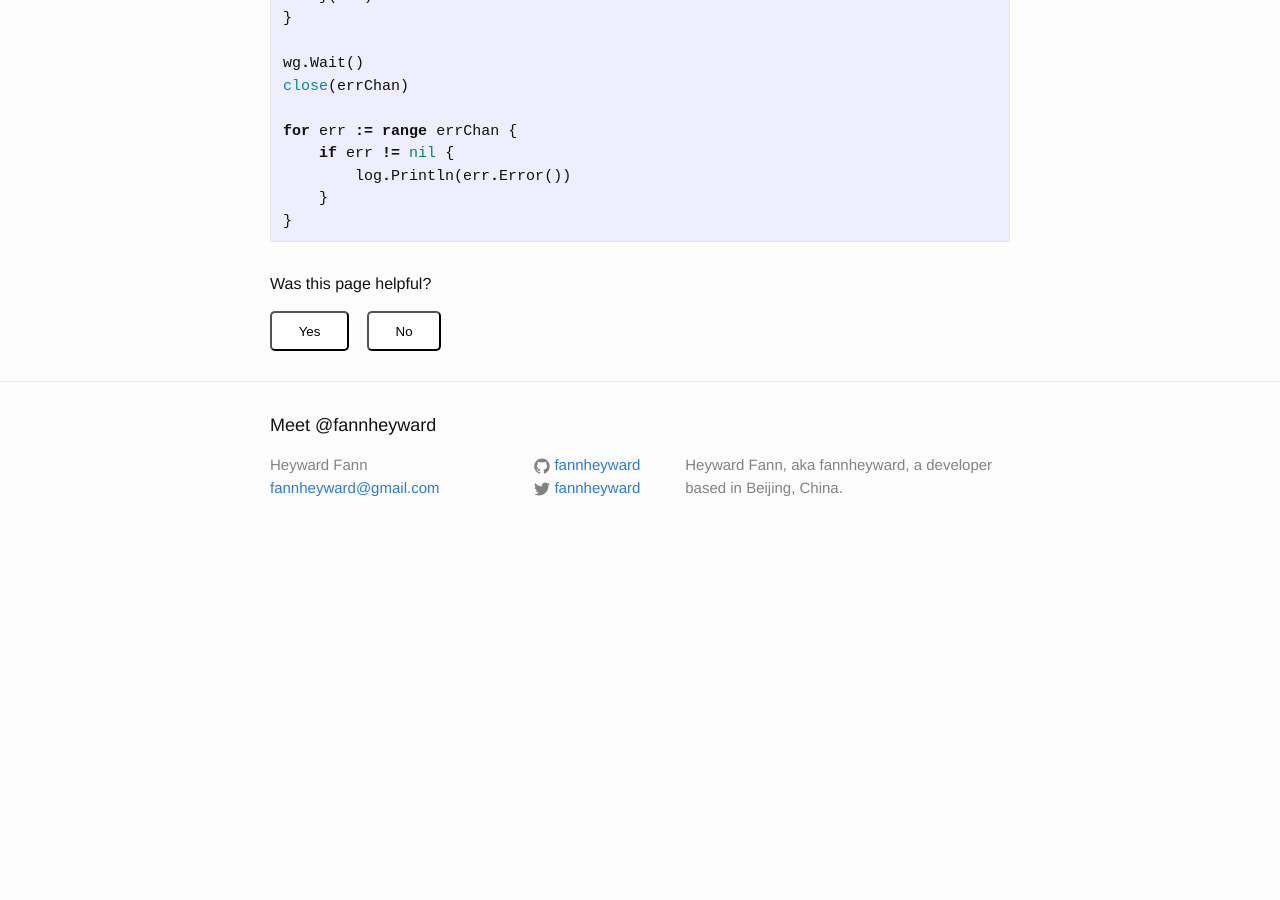
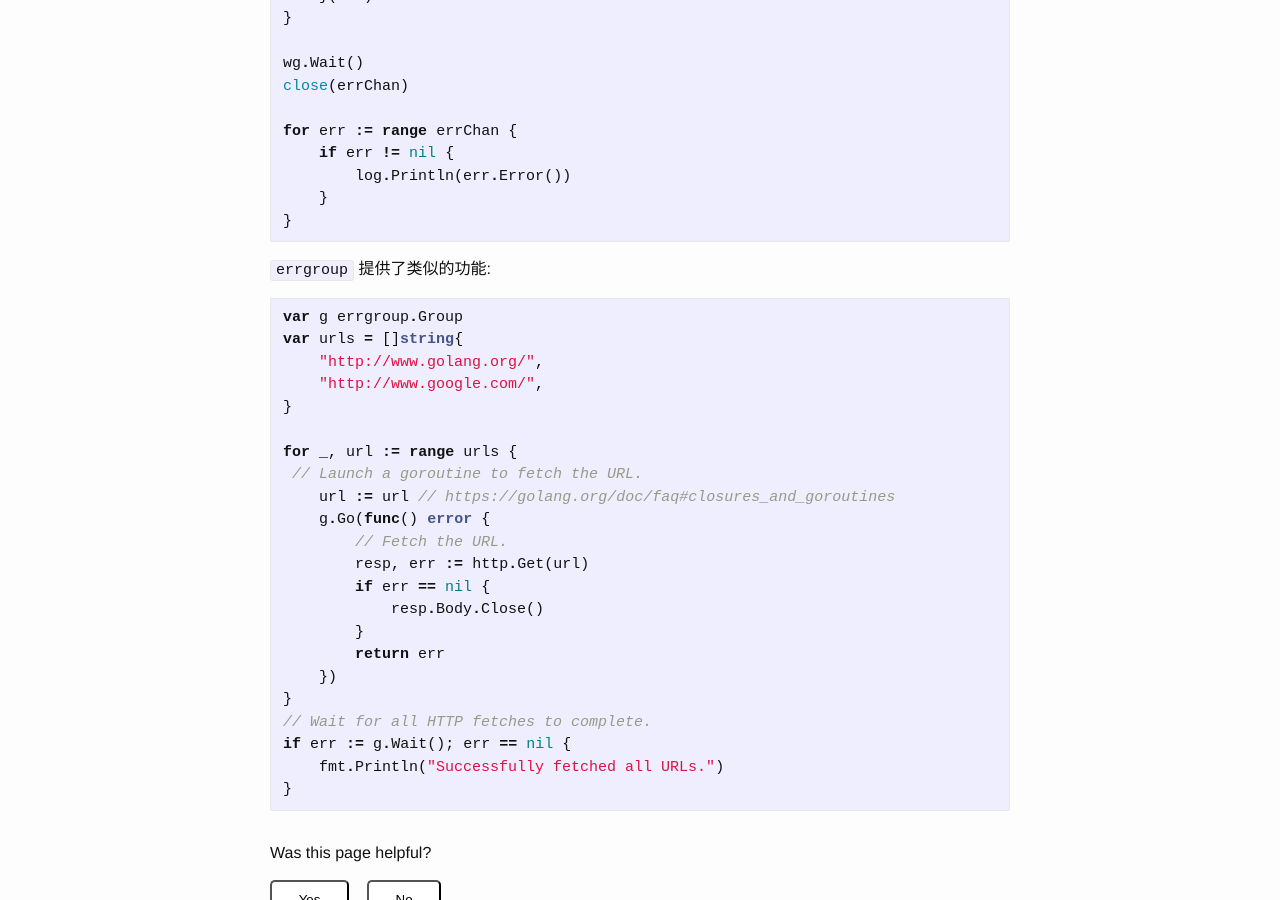
Before and after one commit to fannheyward/fannheyward.github.io, a Jekyll site: the page built from _posts/2017-04-26-golang-sync.waitgroup.markdown, in a window 1280 px wide and 900 px high, scrolled down 780 px. Built offline with Jekyll 4.4.1, drawn with Linux system fonts in a browser that asks for light colours; before the commit the page ends 1339 px from its top, so only the background shows below that.

Commit message:
errgroup

````diff
--- a/_posts/2017-04-26-golang-sync.waitgroup.markdown
+++ b/_posts/2017-04-26-golang-sync.waitgroup.markdown
@@ -6,9 +6,9 @@ date: 2017-04-26 22:21:52 +0800
 
 `sync.WaitGroup` waits for a collection of goroutines to finish. 类似一个计数器，添加任务加一，完成任务减一，非零即阻塞。
 
-* Add(x) 添加到计数器，需要注意的是必须在 main goroutine 执行
-* Done() 计数器减一
-* Wait() 阻塞 main goroutine 执行，直到所有 goroutine 执行完成。
+- Add(x) 添加到计数器，需要注意的是必须在 main goroutine 执行
+- Done() 计数器减一
+- Wait() 阻塞 main goroutine 执行，直到所有 goroutine 执行完成。
 
 ```go
 var wg sync.WaitGroup
@@ -41,3 +41,30 @@ for err := range errChan {
     }
 }
 ```
+
+`errgroup` 提供了类似的功能:
+
+```go
+var g errgroup.Group
+var urls = []string{
+    "http://www.golang.org/",
+    "http://www.google.com/",
+}
+
+for _, url := range urls {
+ // Launch a goroutine to fetch the URL.
+    url := url // https://golang.org/doc/faq#closures_and_goroutines
+    g.Go(func() error {
+        // Fetch the URL.
+        resp, err := http.Get(url)
+        if err == nil {
+            resp.Body.Close()
+        }
+        return err
+    })
+}
+// Wait for all HTTP fetches to complete.
+if err := g.Wait(); err == nil {
+    fmt.Println("Successfully fetched all URLs.")
+}
+```
````
